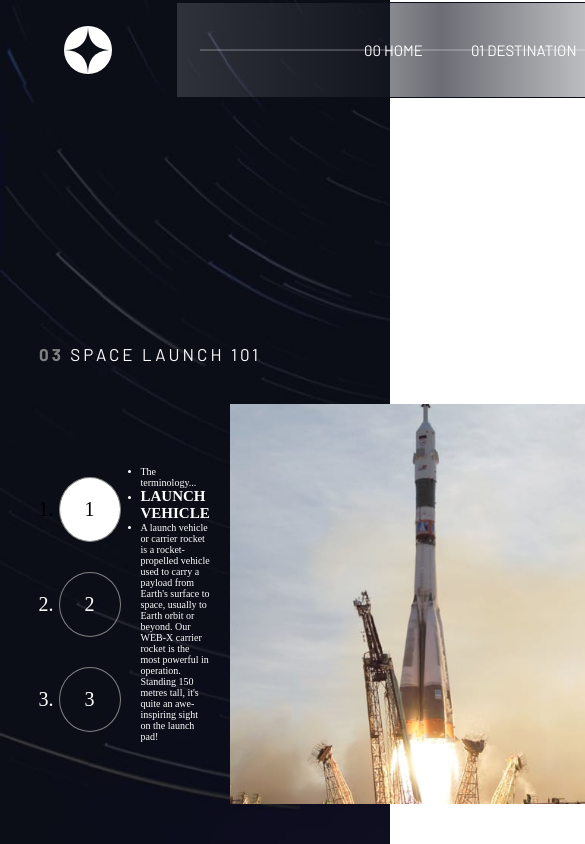
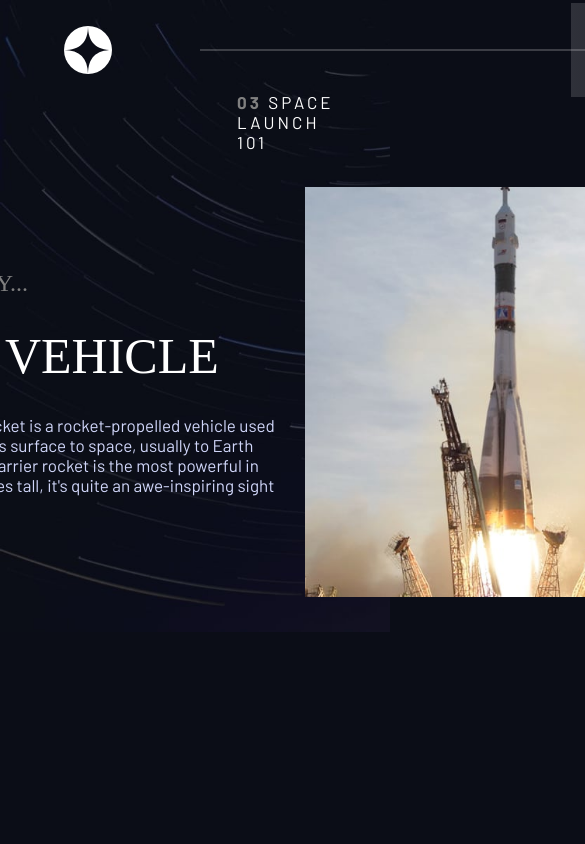
Before and after one commit to TCdesenvolvedorWeb/space-tourism-website, a React (Vite) app: page /technology in a window 390 px wide. Shown: the top 844 px of the page, 585 px wide, since content can reach past the window. Built offline with nearby package versions, Linux system fonts and the light colour scheme; a web font is replaced by a local one.

Commit message:
:lipstick: feat: corrigi responsividade para telas maiores

```diff
--- a/src/assets/styles/crew.tsx
+++ b/src/assets/styles/crew.tsx
@@ -2,8 +2,7 @@ import styled from "styled-components";
 import background from "@assets/crew/background-crew-desktop.jpg";
 
 const CrewMain = styled.main`
-  width: 100vw;
-  min-height: 100vh;
+  height: 620px;
   background-image: url(${background});
   background-size: cover;
   color: #fff;
@@ -15,7 +14,8 @@ const CrewMain = styled.main`
 
 const YourCrew = styled.h2`
   text-align: left;
-  width: 70vw;
+  align-self: flex-start;
+  margin-left: 187px;
   font-size: 2rem;
   font-family: "Barlow", sans serif;
   text-transform: uppercase;
@@ -31,7 +31,6 @@ const YourCrew = styled.h2`
 const AboutUs = styled.section`
   display: flex;
   align-items: center;
-  width: 70vw;
   gap: 32px;
 `;
 const About = styled.ul`
--- a/src/assets/styles/destination.tsx
+++ b/src/assets/styles/destination.tsx
@@ -3,8 +3,8 @@ import background from "@assets/destination/background-destination-desktop.jpg";
 
 const Hero = styled.main`
   background-image: url(${background});
-  background-size: 100%;
-  height: 100vh;
+  background-size: cover;
+  height: 620px;
   color: #fff;
   display: flex;
   flex-direction: column;
@@ -14,8 +14,8 @@ const Hero = styled.main`
 `;
 
 const PickDestination = styled.p`
-  text-align: left;
-  width: 70vw;
+  align-self: flex-start;
+  margin-left: 187px;
   font-size: 1.7rem;
   font-family: "Barlow", sans serif;
   letter-spacing: 3px;
@@ -28,7 +28,6 @@ const PickDestination = styled.p`
 const Sections = styled.section`
   display: flex;
   align-items: center;
-  width: 70vw;
   height: 480px;
   gap: 20px;
 
--- a/src/assets/styles/header.tsx
+++ b/src/assets/styles/header.tsx
@@ -2,7 +2,8 @@ import styled from "styled-components";
 
 const HeaderPage = styled.header`
     position: absolute;
-    width: 100vw;
+    min-width: 1364px;
+    max-width: 1440px;
     height: 100px;
     display: flex;
     justify-content: space-between;
--- a/src/assets/styles/home.tsx
+++ b/src/assets/styles/home.tsx
@@ -4,7 +4,7 @@ import background from "@assets/home/background-home-desktop.jpg";
 const Main = styled.main`
   background-image: url(${background});
   background-size: cover;
-  height: 100vh;
+  height: 633px;
   display: flex;
   align-items: center;
   justify-content: center;
@@ -14,7 +14,7 @@ const Main = styled.main`
 `;
 
 const Hero = styled.article`
-  width: 70vw;
+  max-width: 1000px;
   height: 400px;
   display: flex;
   align-items: center;
@@ -29,6 +29,7 @@ const Info = styled.div`
   p {
     color: #d0d6f9;
     font-family: "Barlow" , sans serif;
+    width: 400px;
   }
 
   h1 {
--- a/src/assets/styles/technology.tsx
+++ b/src/assets/styles/technology.tsx
@@ -4,18 +4,18 @@ import background from "@assets/technology/background-technology-desktop.jpg";
 const TechnologyMain = styled.main`
   background-image: url(${background});
   background-size: cover;
-  width: 100vw;
-  min-height: 100vh;
+  height: 632px;
   color: #fff;
   display: flex;
   justify-content: end;
   align-items: center;
   flex-direction: column;
+  padding: 0 50px;
 `;
 
 const SpaceLaunch = styled.h2`
-  text-align: left;
-  width: 80vw;
+  align-self: flex-start;
+  margin-left: 187px;
   font-size: 1.7rem;
   font-family: "Barlow", sans serif;
   letter-spacing: 3px;
@@ -31,22 +31,37 @@ const Sections = styled.section`
   display: flex;
   align-items: center;
   gap: 50px;
-  width: 80vw;
+  width: 800px;
   height: 500px;
+`;
 
-  ol,
-  ul {
-    list-style: none;
-  }
-
-  ul {
+const Numbers = styled.ol`
+  width: 80px;
   display: flex;
   flex-direction: column;
   gap: 30px;
-    width: 900px;
 
   li {
-      width: 450px;
+    padding: 20px 10px;
+    text-align: center;
+    border: solid 1px gray;
+    border-radius: 50%;
+    font-size: 2rem;
+    transition: 0.5s ease-in-out;
+  }
+
+  li:hover {
+    background-color: #fff;
+    color: #000;
+  }
+`;
+
+const LauntchInfo = styled.ul`
+  display: flex;
+  flex-direction: column;
+  gap: 30px;
+
+  li {
     font-size: 1.7rem;
     font-family: "Barlow", sans serif;
     color: #d0d6f9;
@@ -66,32 +81,14 @@ const Sections = styled.section`
     color: gray;
     font-family: "Bellefair", sans serif;
   }
-  }
-`;
 
-const Numbers = styled.ol`
-  width: 100px;
-  display: flex;
-  flex-direction: column;
-  gap: 30px;
-
-  li {
-    padding: 20px 25px;
-    border: solid 1px gray;
-    border-radius: 50%;
-    font-size: 2rem;
-    transition: 0.5s ease-in-out;
-  }
-
-  li:hover {
-    background-color: #fff;
-    color: #000;
+  li:last-child {
+    width: 500px;
   }
 `;
 
 const Launtch = styled.img`
-  width: 700px;
-  height: 400px;
+  width: 400px;
 `;
 
-export { TechnologyMain, SpaceLaunch, Sections, Numbers, Launtch };
+export { TechnologyMain, SpaceLaunch, Sections, Numbers, Launtch , LauntchInfo };
--- a/src/index.css
+++ b/src/index.css
@@ -6,4 +6,15 @@
 
 html{
     font-size: 62.5%;
+    background-color: #0B0D17;
 }
+
+body{
+    margin: auto;
+    max-width: 1440px;
+    max-height: 800px;
+}
+
+ul , ol{
+    list-style: none;
+}
--- a/src/pages/Technology/index.tsx
+++ b/src/pages/Technology/index.tsx
@@ -3,7 +3,7 @@ import { Header } from "@components/Header";
 import { Launches } from "@utils/Technology";
 import { useState } from "react";
 import { Sections } from "@assets/styles/destination";
-import { TechnologyMain, SpaceLaunch, Numbers, Launtch } from "@assets/styles/technology";
+import { TechnologyMain, SpaceLaunch, Numbers, Launtch , LauntchInfo} from "@assets/styles/technology";
 
 const Technology = ({ background = "#fff", color = "#000" }) => {
   const [selected, setSelected] = useState(Number);
@@ -57,13 +57,13 @@ const Technology = ({ background = "#fff", color = "#000" }) => {
             return (
               index === selected && (
                 <>
-                  <ul>
+                  <LauntchInfo>
                     <li>The terminology...</li>
                     <li>
                       <h1>{e.name}</h1>
                     </li>
                     <li>{e.description}</li>
-                  </ul>
+                  </LauntchInfo>
                   <Launtch src={e.img} alt=" Launch Vehicle" />
                 </>
               )
```
Lines whose indentation alone changed are shown as unchanged.
